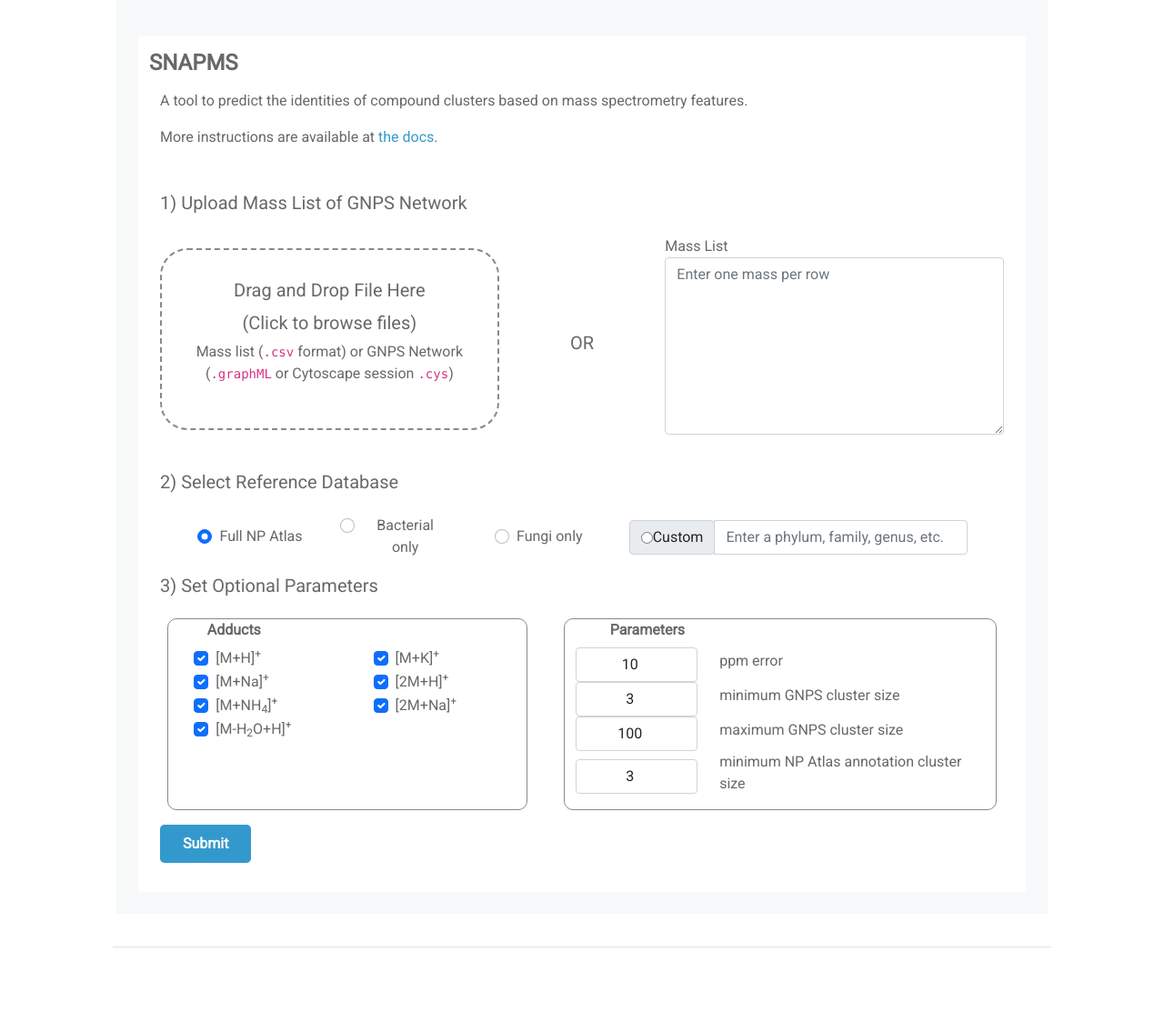
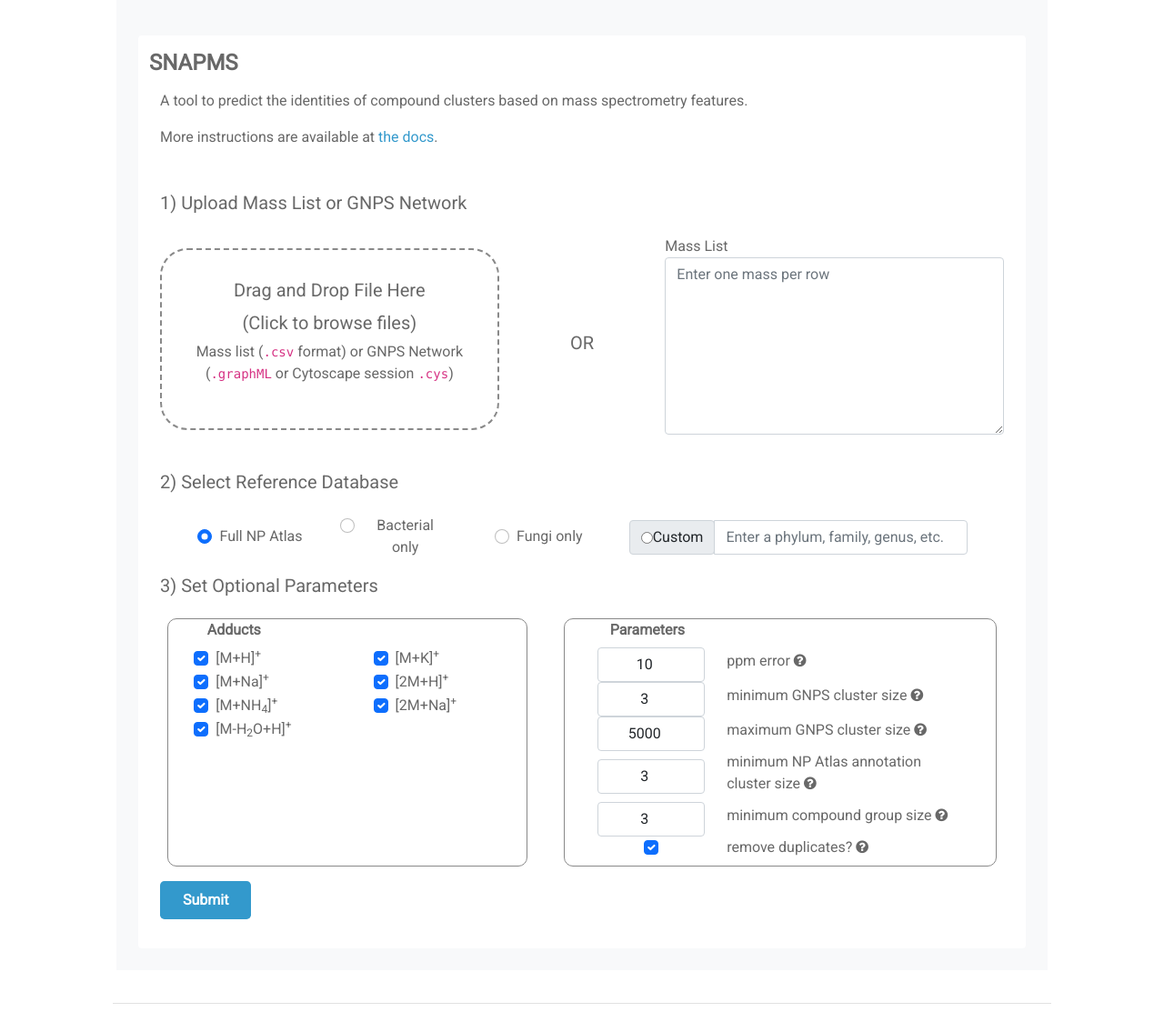
Before and after one commit to liningtonlab/snapms, a Django app: page /snapms/ in a window 1280 px wide. Shown: the part 179-1303 px from the top of the page at 91% size. Before the commit the page ends 1221 px from the top, so only its background shows below. Run offline with Django 3.2, Linux system fonts and the light colour scheme; some libraries are stand-ins or nearby versions.

Commit message:
fill in parameters to dashboard

```diff
--- a/snapms_site/snapms/templates/dashboard.html
+++ b/snapms_site/snapms/templates/dashboard.html
@@ -41,7 +41,7 @@
             <p>More instructions are available at <a href="{% url 'snapms:docs' %}">the docs</a>.</p>
         </div>
         <div class="row py-2">
-            <h5>1) Upload Mass List of GNPS Network</h5>
+            <h5>1) Upload Mass List or GNPS Network</h5>
         </div>
         <div class="row align-items-center py-2">
             <div class="col-lg-5 pt-1">
@@ -178,41 +178,82 @@
             <div class="col-6 params pb-2">
                 <fieldset>
                     <legend class="offset-sm-1 col-form-label col-sm-2 pt-0 fw-bold">Parameters</legend>
+                    <div class="container-fluid">
                         <div class="form-group row align-items-center">
                             <div class="col-sm-4">
                                 <input class="form-control text-center" type="number" step="1" min="1" id="ppm_error"
                                     v-model="ppm_error">
                             </div>
                             <div class="col-sm-4">
-                            <label class="form-label" for="ppm_error">ppm error</label>
+                                <label class="form-label" for="ppm_error">
+                                    ppm error <i class="fa fa-question-circle" data-toggle="tooltip"
+                                        data-placement="right" title="Mass tolerance for matching adducts"></i>
+                                </label>
                             </div>
                         </div>
                         <div class="form-group row align-items-center">
                             <div class="col-sm-4">
-                            <input class="form-control text-center" type="number" step="1" min="0" id="min_gnps_size"
-                                v-model="min_gnps">
+                                <input class="form-control text-center" type="number" step="1" min="0"
+                                    id="min_gnps_size" v-model="min_gnps">
                             </div>
                             <div class="col-sm-8">
-                            <label class="form-label" for="min_gnps_size">minimum GNPS cluster size</label>
+                                <label class="form-label" for="min_gnps_size">
+                                    minimum GNPS cluster size <i class="fa fa-question-circle" data-toggle="tooltip"
+                                        data-placement="right"
+                                        title="Minimum number of members in GNPS subnetwork to be considered"></i>
+                                </label>
                             </div>
                         </div>
                         <div class="form-group row align-items-center">
                             <div class="col-sm-4">
-                            <input class="form-control text-center" type="number" step="1" min="0" id="max_gnps_size"
-                                v-model="max_gnps">
+                                <input class="form-control text-center" type="number" step="1" min="0"
+                                    id="max_gnps_size" v-model="max_gnps">
                             </div>
                             <div class="col-sm-8">
-                            <label class="form-label" for="max_gnps_size">maximum GNPS cluster size</label>
+                                <label class="form-label" for="max_gnps_size">
+                                    maximum GNPS cluster size <i class="fa fa-question-circle" data-toggle="tooltip"
+                                        data-placement="right"
+                                        title="Maximum number of members in GNPS subnetwork to be considered"></i>
+                                </label>
                             </div>
                         </div>
                         <div class="form-group row align-items-center">
                             <div class="col-sm-4">
-                            <input class="form-control text-center" type="number" step="1" min="0" id="min_atlas_size"
-                                v-model="min_atlas">
+                                <input class="form-control text-center" type="number" step="1" min="0"
+                                    id="min_atlas_size" v-model="min_atlas">
                             </div>
                             <div class="col-sm-8">
-                            <label class="form-label" for="min_atlas_size">minimum NP Atlas annotation cluster
-                                size</label>
+                                <label class="form-label" for="min_atlas_size">
+                                    minimum NP Atlas annotation cluster size <i class="fa fa-question-circle"
+                                        data-toggle="tooltip" data-placement="right"
+                                        title="Minimum number of members in NP Atlas cluster to be considered"></i>
+                                </label>
+                            </div>
+                        </div>
+                        <div class="form-group row align-items-center">
+                            <div class="col-sm-4">
+                                <input class="form-control text-center" type="number" step="1" min="0" id="min_group"
+                                    v-model="min_group">
+                            </div>
+                            <div class="col-sm-8">
+                                <label class="form-label" for="min_group">
+                                    minimum compound group size <i class="fa fa-question-circle" data-toggle="tooltip"
+                                        data-placement="right"
+                                        title="Minimum number of compounds groups to be added as true annotations"></i>
+                                </label>
+                            </div>
+                        </div>
+                        <div class="row align-items-center">
+                            <div class="col-sm-4 text-center">
+                                <input class="form-check-input" type="checkbox" id="deduplicate" v-model="deduplicate">
+                            </div>
+                            <div class="col-sm-6">
+                                <label class="form-check-label" for="deduplicate">
+                                    remove duplicates? <i class="fa fa-question-circle" data-toggle="tooltip"
+                                        data-placement="right"
+                                        title="Remove masses in mass list within ppm error of existing masses"></i>
+                                </label>
+                            </div>
                         </div>
                     </div>
                 </fieldset>
@@ -229,6 +270,12 @@
 </div>
 
 <script>
+    $(document).ready(() => {
+        $(function () {
+            $('[data-toggle="tooltip"]').tooltip()
+        })
+    })
+
     function sleep(ms) {
         return new Promise(resolve => setTimeout(resolve, ms));
     }
@@ -243,8 +290,10 @@
             checked_adducts: ["m_plus_h", "m_plus_na", "m_plus_nh4", "m_plus_h_minus_h2o", "m_plus_k", "2m_plus_h", "2m_plus_na"],
             ppm_error: 10,
             min_gnps: 3,
-            max_gnps: 100,
+            max_gnps: 5000,
             min_atlas: 3,
+            min_group: 3,
+            deduplicate: true,
         },
         methods: {
             handleDrop: function (e) {
```
Lines whose indentation alone changed are shown as unchanged.
